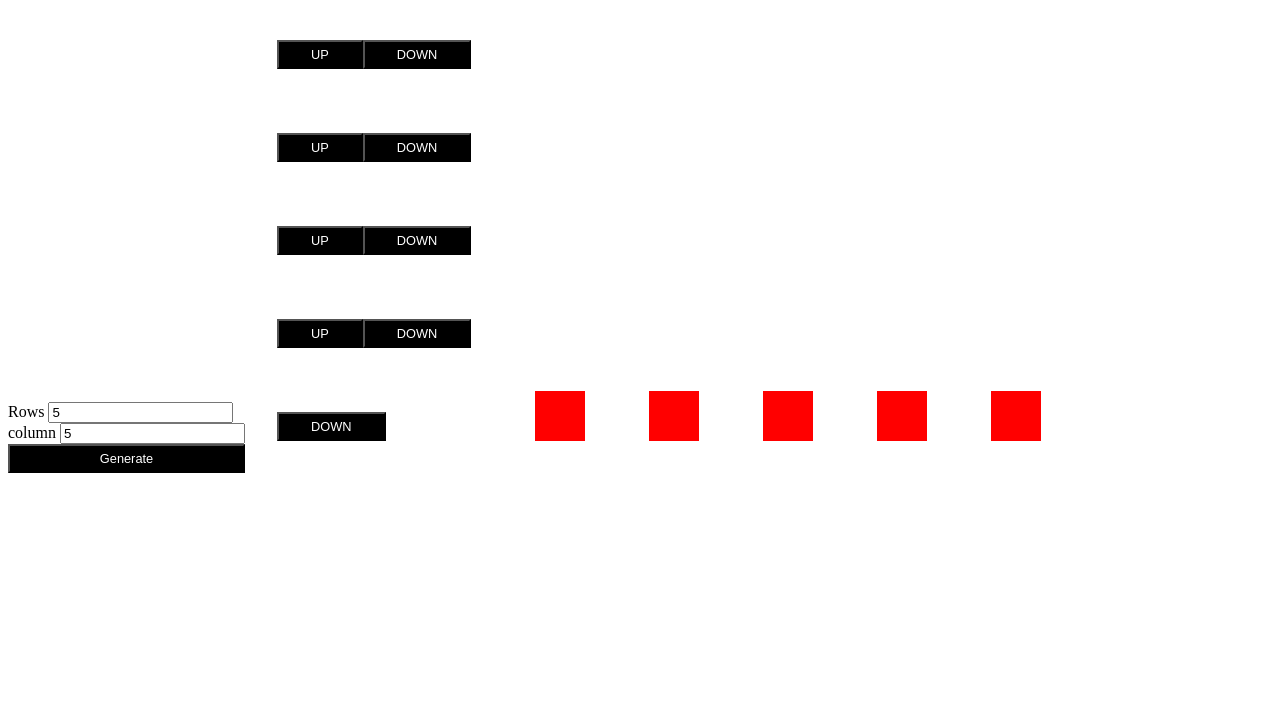
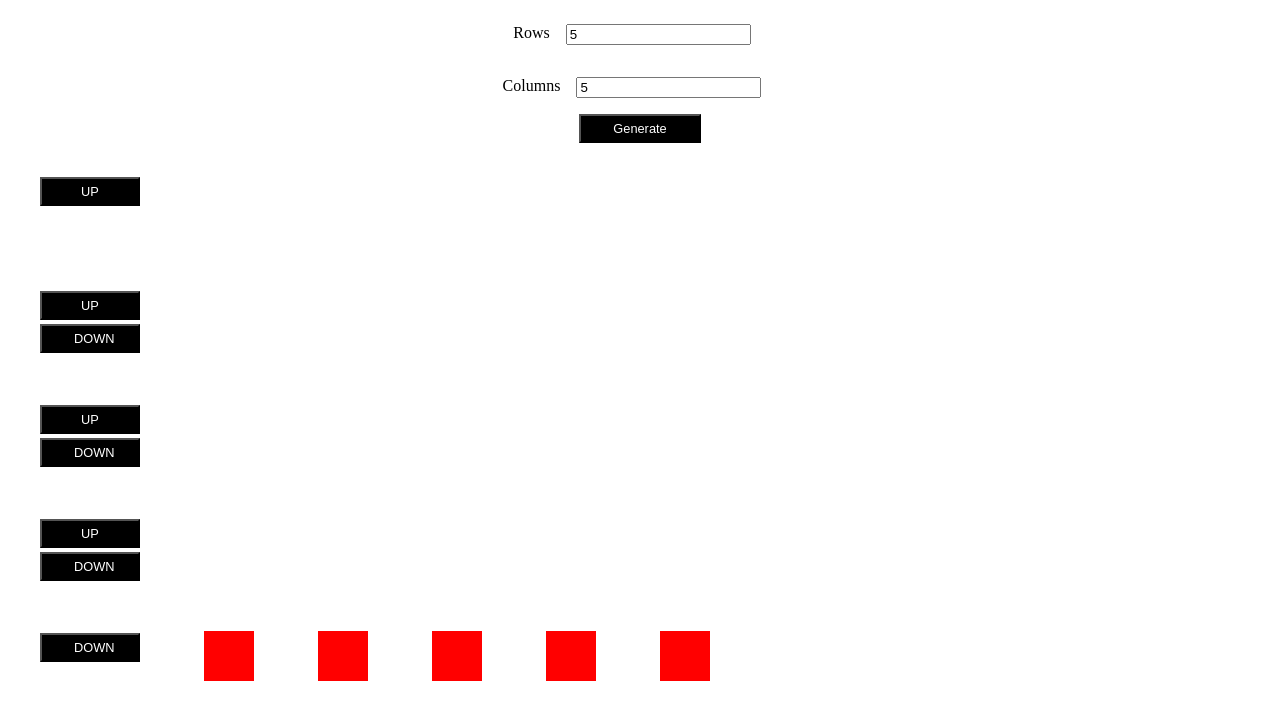
Before and after one commit to archit7448/Lift-simulation, a plain HTML site: page src/index.html in a window 1280 px wide. Both pictures are taken after typing "5", "5" into the empty fields and a click on the button "Generate". Drawn offline with Linux system fonts and the light colour scheme.

Commit message:
fix lift alignemt

```diff
--- a/src/css/style.css
+++ b/src/css/style.css
@@ -1,3 +1,16 @@
+header {
+  display: flex;
+  flex-direction: column;
+  align-items: center;
+}
+label {
+  align-self: center;
+  margin: 1rem;
+  display: flex;
+}
+label input {
+  margin: 0 1rem;
+}
 main {
   display: flex;
   align-items: flex-end;
@@ -9,7 +22,9 @@ main > div {
 main > div div {
   margin: 2rem;
 }
-
+.flex-row {
+  display: flex;
+}
 button {
   cursor: pointer;
   padding: 5px 2rem;
@@ -41,3 +56,12 @@ button {
   display: flex;
   flex-direction: row;
 }
+#lift-button-wrapper div{
+   display: flex;
+   flex-direction: column;
+   width: 100px;
+   height: 50px;
+}
+#lift-button-wrapper div button{
+  margin: 2px 0;
+}
--- a/src/index.html
+++ b/src/index.html
@@ -8,22 +8,20 @@
     <link rel="stylesheet" href="./css/style.css" />
   </head>
   <body>
-    <main>
-      <div>
+    <header>
       <label>
         Rows
         <input id="row-input" type="number" />
       </label>
       <label>
-          column
+        Columns
         <input id="column-input" type="number" />
       </label>
       <button id="generate-button">Generate</button>
-      </div>
+    </header>
+    <main>
       <div id="lift-button-wrapper"></div>
-      <div class="flex" id="lift-wrapper">
-
-      </div>
+      <div class="flex" id="lift-wrapper"></div>
     </main>
   </body>
   <script src="./js/main.js"></script>
--- a/src/js/main.js
+++ b/src/js/main.js
@@ -24,6 +24,10 @@ const createLiftSimulation = () => {
       liftButtonWrapper.prepend(elementDiv);
       elementDiv.prepend(buttonTwo);
       addButtonDownFunc(`#button-down-${i}`);
+    } else if (i === rowInput.value - 1) {
+      liftButtonWrapper.prepend(elementDiv);
+      elementDiv.prepend(buttonOne);
+      addButtonUpFunc(`#button-up-${i}`);
     } else {
       liftButtonWrapper.prepend(elementDiv);
       elementDiv.prepend(buttonOne);
@@ -84,47 +88,23 @@ const stateHandler = (floor, direction) => {
         : value;
     }
   });
-  setTimeout(() => {
-    stateGlobal = stateGlobal.map((value, i) =>
-      index === i ? { ...value, stateLift: "idle" } : value
-    );
-  }, 5000);
+  setTimeout(
+    () => {
+      stateGlobal = stateGlobal.map((value, i) =>
+        index === i ? { ...value, stateLift: "idle" } : value
+      );
+    },
+    stateGlobal[index].floor > stateGlobalCopy[index].floor
+      ? (stateGlobal[index].floor - stateGlobalCopy[index].floor) * 500 + 5000
+      : (stateGlobalCopy[index].floor - stateGlobal[index].floor) * 500 + 5000
+  );
   const stateButton = document.querySelector(`#state-lift-${index}`);
   stateButton.style.transform =
     direction === "up"
-      ? `translateY(-${stateGlobal[index].floor * 100}px)`
-      : `translateY(-${stateGlobal[index].floor * 100}px)`;
+      ? `translateY(-${Number(stateGlobal[index].floor) * 114}px)`
+      : `translateY(-${Number(stateGlobal[index].floor) * 114}px)`;
   stateButton.style.transition =
     stateGlobal[index].floor > stateGlobalCopy[index].floor
       ? `${(stateGlobal[index].floor - stateGlobalCopy[index].floor) * 0.5}s`
       : `${(stateGlobalCopy[index].floor - stateGlobal[index].floor) * 0.5}s`;
-
-  //       if (index === 0) {
-  //   stateOne.style.transform =
-  //     direction === "up"
-  //       ? `translateY(-${stateGlobal[0].floor * 100}px)`
-  //       : `translateY(-${stateGlobal[0].floor * 100}px)`;
-  //   stateOne.style.transition =
-  //     stateGlobal[0].floor > stateGlobalCopy[0].floor
-  //       ? `${(stateGlobal[0].floor - stateGlobalCopy[0].floor) * 0.5}s`
-  //       : `${(stateGlobalCopy[0].floor - stateGlobal[0].floor) * 0.5}s`;
-  // } else if (index === 1) {
-  //   stateTwo.style.transform =
-  //     direction === "up"
-  //       ? `translateY(-${stateGlobal[1].floor * 100}px)`
-  //       : `translateY(-${stateGlobal[1].floor * 100}px)`;
-  //   stateTwo.style.transition =
-  //     stateGlobal[1].floor > stateGlobalCopy[1].floor
-  //       ? `${(stateGlobal[1].floor - stateGlobalCopy[1].floor) * 0.5}s`
-  //       : `${(stateGlobalCopy[1].floor - stateGlobal[1].floor) * 0.5}s`;
-  // } else if (index === 2) {
-  //   stateThree.style.transform =
-  //     direction === "up"
-  //       ? `translateY(-${stateGlobal[2].floor * 100}px)`
-  //       : `translateY(-${stateGlobal[2].floor * 100}px)`;
-  //   stateThree.style.transition =
-  //     stateGlobal[2].floor > stateGlobalCopy[2].floor
-  //       ? `${(stateGlobal[2].floor - stateGlobalCopy[2].floor) * 0.5}s`
-  //       : `${(stateGlobalCopy[2].floor - stateGlobal[2].floor) * 0.5}s`;
-  // }
 };
```
Lines whose indentation alone changed are shown as unchanged.
